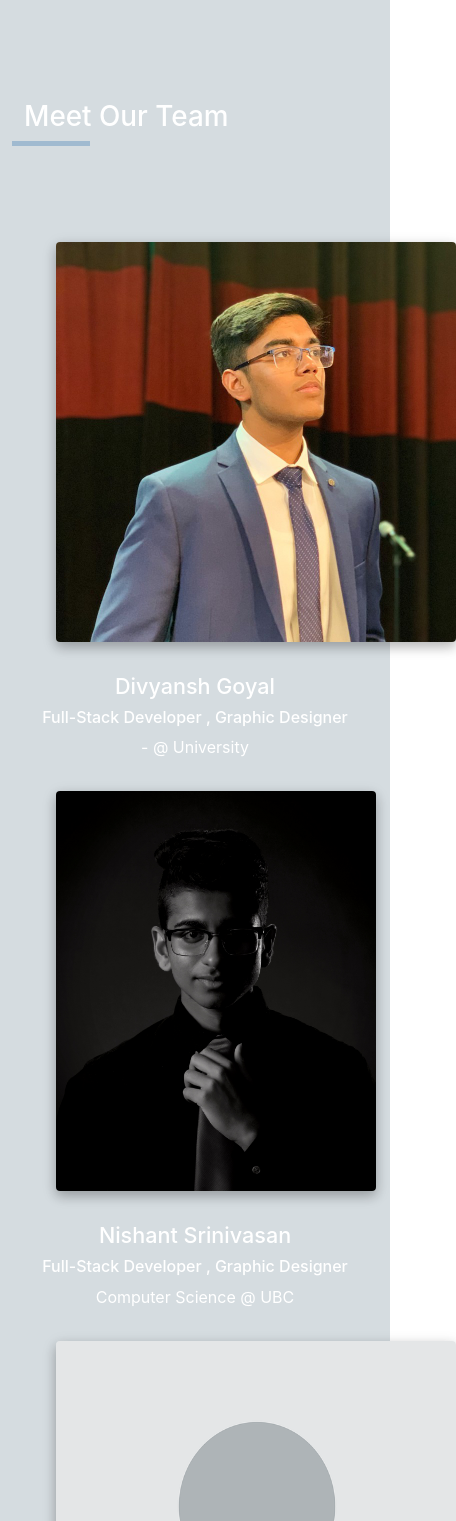
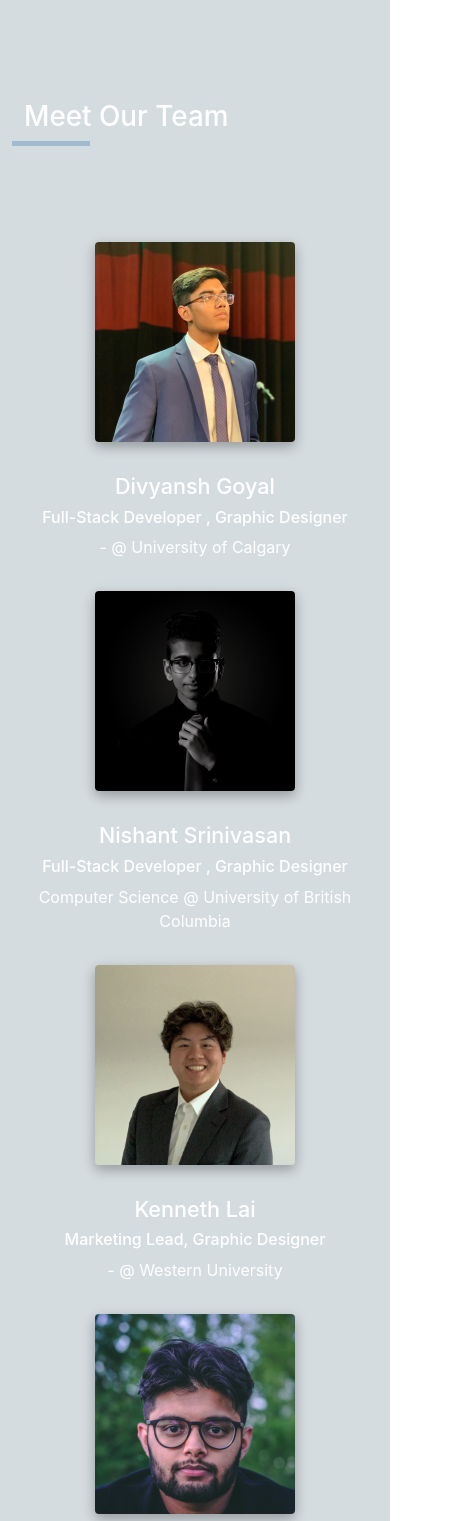
Before and after one commit to CodeDashSign/Code-Sign, a React (Create React App) app in the folder code-sign/: page /experience in a window 390 px wide. Shown: the top 1521 px of the page, 456 px wide, since content can reach past the window. Built offline with nearby package versions, Linux system fonts and the light colour scheme.

Commit message:
teams is done

```diff
--- a/code-sign/src/Components/Team.css
+++ b/code-sign/src/Components/Team.css
@@ -24,3 +24,44 @@
 .pfp{
   padding:2em;
 }
+
+@media screen and (max-width:1280px){
+
+  .team {
+    width: 50vw;
+    color: white;
+  }
+
+  .profileImg {
+    box-shadow: 0 5px 11px 0 rgb(0 0 0 / 18%), 0 4px 15px 0 rgb(0 0 0 / 15%) !important;
+    border-radius: 0.25rem !important;
+    max-width: 250px;
+    max-height: 250px;
+  }
+}
+
+@media screen and (max-width:1024px){
+
+  .team {
+    width: 50vw;
+    color: white;
+  }
+
+  .profileImg {
+    box-shadow: 0 5px 11px 0 rgb(0 0 0 / 18%), 0 4px 15px 0 rgb(0 0 0 / 15%) !important;
+    border-radius: 0.25rem !important;
+    max-width: 200px;
+    max-height: 200px;
+  }
+}
+
+@media screen and (max-width:540px){
+
+  .profileImg {
+    box-shadow: 0 5px 11px 0 rgb(0 0 0 / 18%), 0 4px 15px 0 rgb(0 0 0 / 15%) !important;
+    border-radius: 0.25rem !important;
+    max-width: 200px;
+    max-height: 200px;
+  }
+
+}
--- a/code-sign/src/Components/Team.js
+++ b/code-sign/src/Components/Team.js
@@ -4,6 +4,7 @@ import Graph from "../Images/profile.png";
 import Nishant from "../Images/Team/nishant.jpg"
 import Div from "../Images/Team/div.jpg"
 import Anish from "../Images/Team/anish.jpg"
+import Kenneth from "../Images/Team/kenneth.png"
 
 function Team() {
   return (
@@ -22,7 +23,7 @@ function Team() {
             </div>
             <h4>Divyansh Goyal</h4>
             <h6>Full-Stack Developer , Graphic Designer</h6>
-            <h7> - @ University </h7>
+            <h7> - @ University of Calgary</h7>
           </Col>
           <Col sm={12} md={6} lg={3} xl={3} xxl={3} className="sectionBox">
             <div class="pfp">
@@ -30,15 +31,15 @@ function Team() {
             </div>
             <h4>Nishant Srinivasan</h4>
             <h6>Full-Stack Developer , Graphic Designer</h6>
-            <h7>Computer Science @ UBC</h7>
+            <h7>Computer Science @ University of British Columbia</h7>
           </Col>
           <Col sm={12} md={6} lg={3} xl={3} xxl={3} className="sectionBox">
             <div class="pfp">
-              <img src={Graph} alt="" className="profileImg" />
+              <img src={Kenneth} alt="" className="profileImg" />
             </div>
             <h4>Kenneth Lai</h4>
             <h6>Marketing Lead, Graphic Designer</h6>
-            <h7> - @ University </h7>
+            <h7> - @ Western University </h7>
           </Col>
           <Col sm={12} md={6} lg={3} xl={3} xxl={3} className="sectionBox">
             <div class="pfp">
@@ -46,7 +47,7 @@ function Team() {
             </div>
             <h4>Anish Singla</h4>
             <h6>Full-Stack Developer</h6>
-            <h7> - @ University </h7>
+            <h7> - @ University of Toronto </h7>
           </Col>
         </Row>
       </Container>
```
Also changed, not shown: code-sign/src/Images/Team/kenneth.png (added), code-sign/src/Images/Team/nishant.jpg.
